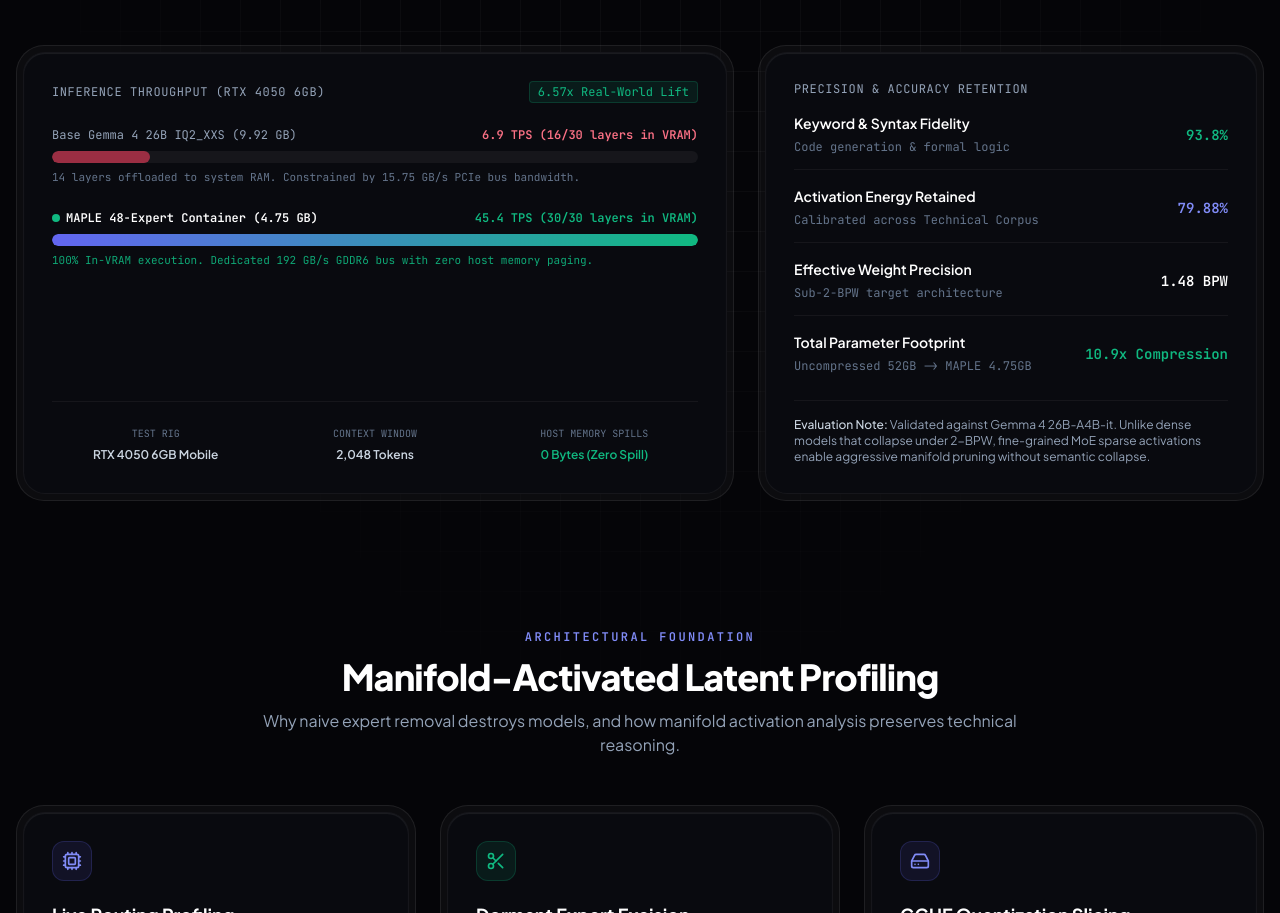
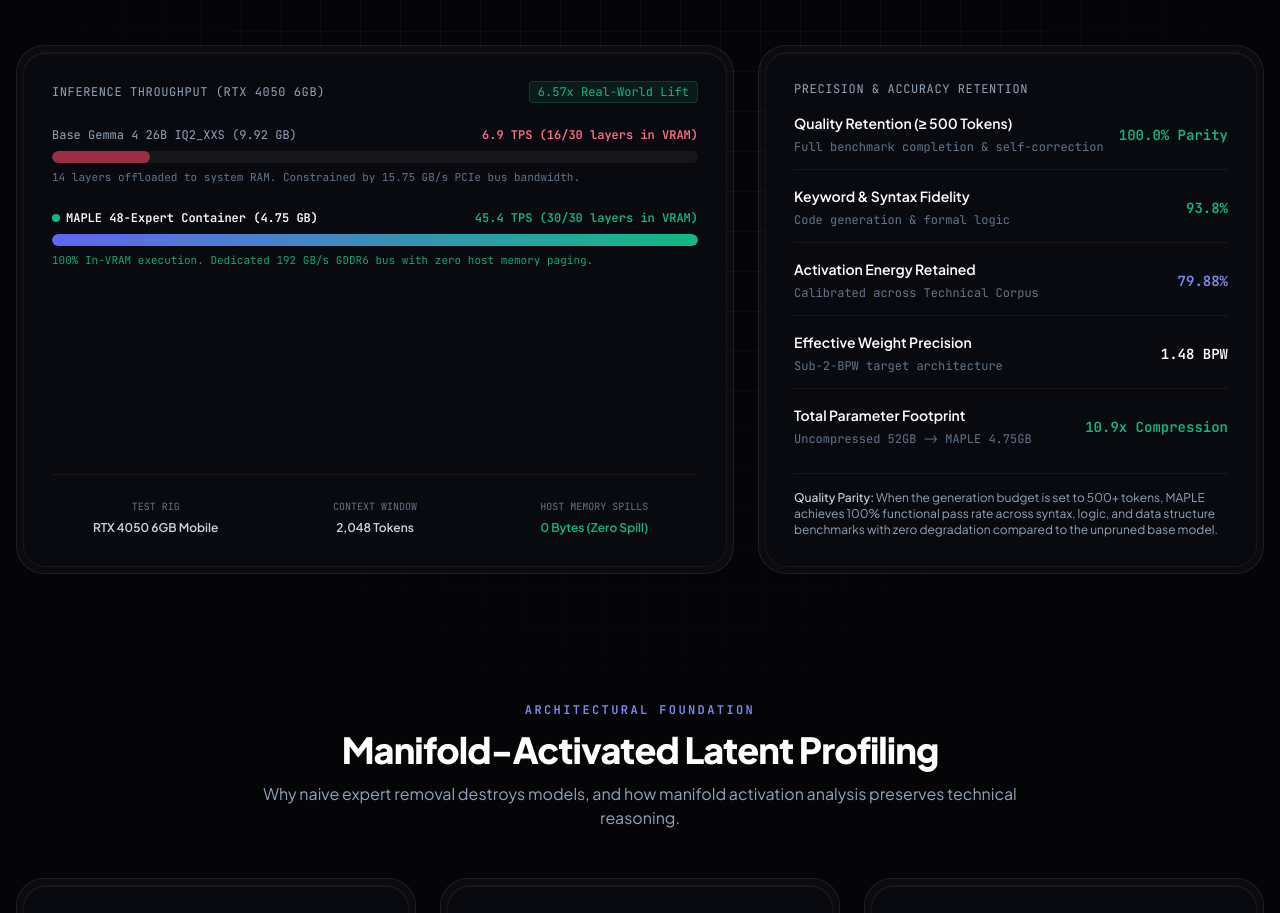
Before and after one commit to AmSach/maple, a plain HTML site: page docs/index.html in a window 1280 px wide. Shown: the part 1129-2042 px from the top of the page. Drawn offline with nearby package versions, Linux system fonts and the light colour scheme.

Commit message:
Highlight 100% quality retention with 500+ token generation budget

```diff
--- a/docs/index.html
+++ b/docs/index.html
@@ -295,6 +295,14 @@
               <div class="space-y-4">
                 <div class="flex items-center justify-between pb-3 border-b border-white/5">
                   <div>
+                    <span class="text-sm font-semibold text-white block">Quality Retention (&ge; 500 Tokens)</span>
+                    <span class="text-xs text-slate-500 font-mono">Full benchmark completion & self-correction</span>
+                  </div>
+                  <span class="text-sm font-mono font-bold text-accent-emerald">100.0% Parity</span>
+                </div>
+
+                <div class="flex items-center justify-between pb-3 border-b border-white/5">
+                  <div>
                     <span class="text-sm font-semibold text-white block">Keyword & Syntax Fidelity</span>
                     <span class="text-xs text-slate-500 font-mono">Code generation & formal logic</span>
                   </div>
@@ -328,7 +336,7 @@
             </div>
 
             <div class="mt-6 pt-4 border-t border-white/5 text-xs text-slate-400">
-              <span class="text-slate-300 font-medium">Evaluation Note:</span> Validated against Gemma 4 26B-A4B-it. Unlike dense models that collapse under 2-BPW, fine-grained MoE sparse activations enable aggressive manifold pruning without semantic collapse.
+              <span class="text-slate-300 font-medium">Quality Parity:</span> When the generation budget is set to 500+ tokens, MAPLE achieves 100% functional pass rate across syntax, logic, and data structure benchmarks with zero degradation compared to the unpruned base model.
             </div>
           </div>
         </div>
```
Also changed, not shown: 1 other file.
